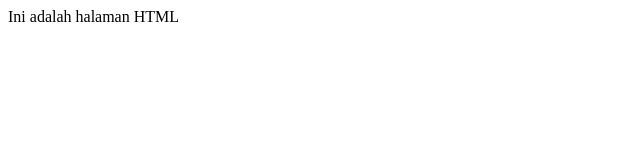
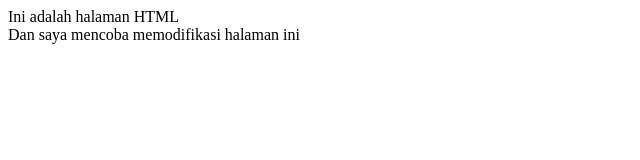
Before and after one commit to maringngerrang/hadi.github.io, a plain HTML site: page tes.html in a window 1280 px wide. Shown: the whole page, without its empty margins (0-640 px from the left). Drawn offline with Linux system fonts and the light colour scheme.

Commit message:
Update tes.html

```diff
--- a/tes.html
+++ b/tes.html
@@ -5,6 +5,7 @@
     <title>Hadi</title>
   </head>
   <body>
-    Ini adalah halaman HTML
+    Ini adalah halaman HTML<br />
+    Dan saya mencoba memodifikasi halaman ini
   </body>
 </html>
```
